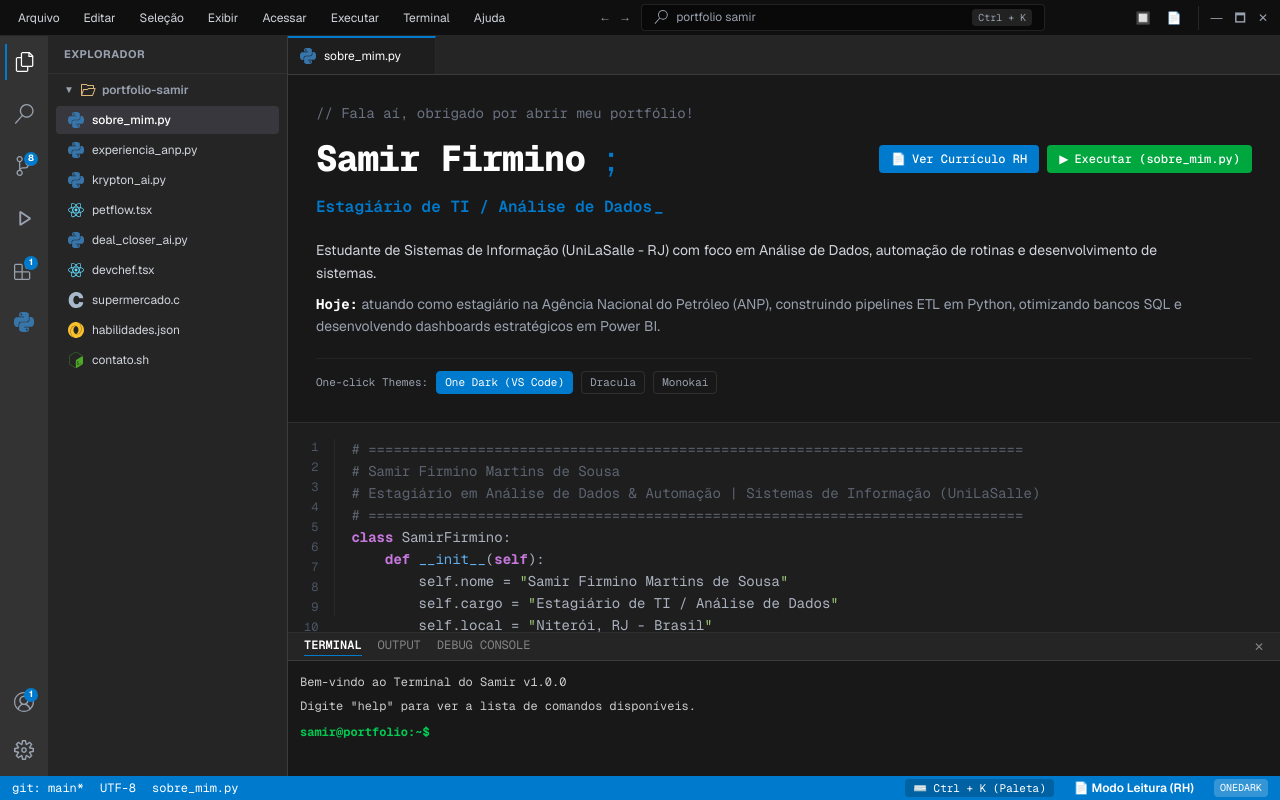
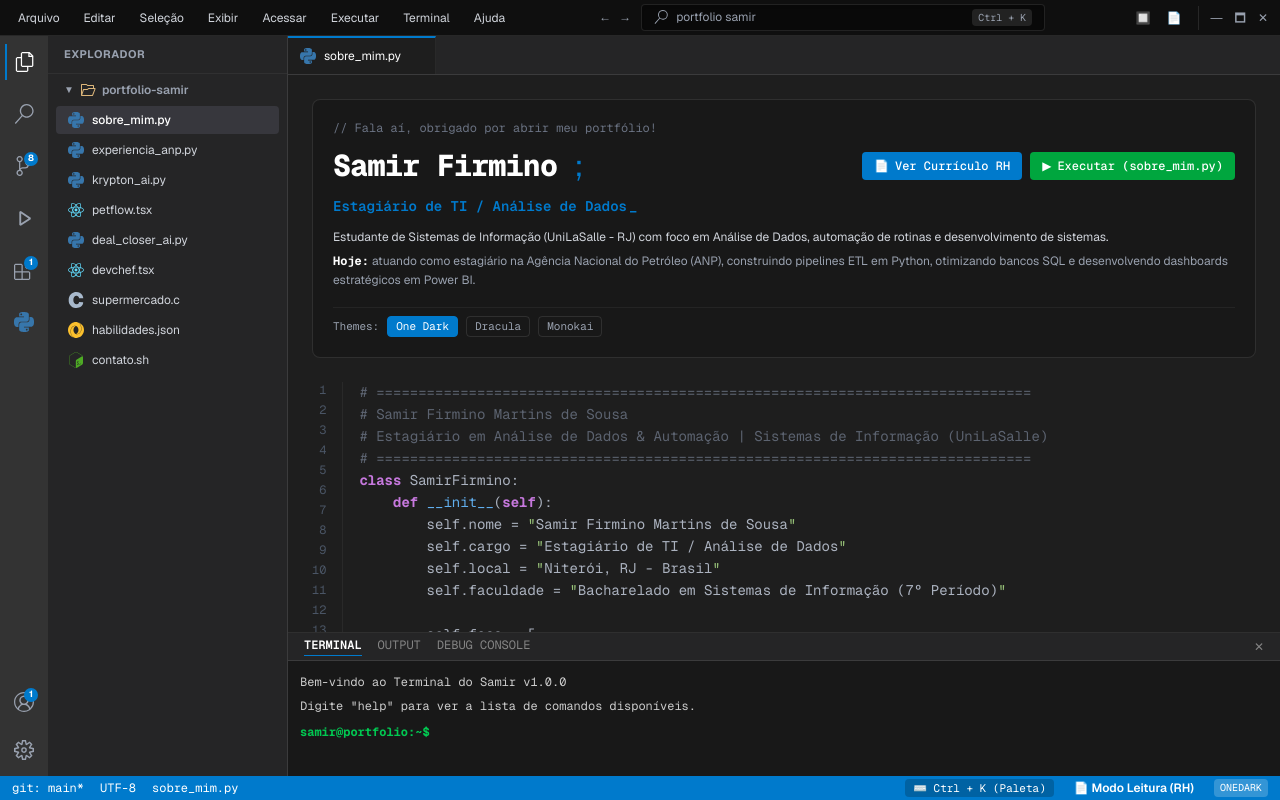
Before and after one commit to samirsousa/portfolio-ide, a Next.js app: page /portfolio-ide/ in a window 1280 px wide. Built offline with nearby package versions, Linux system fonts and the light colour scheme.

Commit message:
fix: reestrutura layout do Editor para rolagem conjunta do hero e linhas de codigo

```diff
--- a/src/components/Editor.tsx
+++ b/src/components/Editor.tsx
@@ -134,7 +134,7 @@
         });
     };
 
-    // 1. TELA DE INTRODUÇÃO ANIMADA (Branco + Azul)
+    // 1. TELA DE INTRODUÇÃO ANIMADA
     if (!isIntroDone) {
         const lines = introText.split('\n');
         const firstLine = lines[0] || '';
@@ -143,13 +143,11 @@
         return (
             <div className={`flex-1 flex flex-col items-center justify-center ${currentStyle.bg} font-mono p-6 transition-all select-none`}>
                 <div className="text-left space-y-1 max-w-md w-full text-base sm:text-lg font-bold leading-relaxed">
-                    {/* Linha 1 em Branco */}
                     <div className="text-white min-h-7">
                         {firstLine}
                         {lines.length === 1 && <span className="animate-pulse text-white">_</span>}
                     </div>
 
-                    {/* Linha 2 em Azul */}
                     {lines.length > 1 && (
                         <div className="text-[#007acc] min-h-7">
                             {secondLine}
@@ -163,16 +161,17 @@
 
     // 2. EXIBIÇÃO COMPLETA DA IDE APÓS A INTRO
     return (
-        <div className={`flex-1 flex flex-col ${currentStyle.bg} overflow-hidden transition-colors duration-200`}>
+        <div className={`flex-1 flex flex-col h-full min-h-0 ${currentStyle.bg} overflow-hidden transition-colors duration-200`}>
             {/* Abas Superiores (Tabs) */}
-            <div className="flex bg-[#252526] border-b border-white/10 overflow-x-auto scrollbar-none select-none">
+            <div className="flex bg-[#252526] border-b border-white/10 overflow-x-auto scrollbar-none select-none shrink-0">
                 {openFiles.map((file) => {
                     const isActive = file.id === activeFile.id;
                     return (
                         <div
                             key={file.id}
                             onClick={() => onSelectFile(file)}
-                            className={`flex items-center gap-2 px-3 py-2 text-xs border-r border-white/5 cursor-pointer style={{ minWidth: '120px', maxWidth: '200px' }} group transition-colors ${isActive
+                            style={{ minWidth: '120px', maxWidth: '200px' }}
+                            className={`flex items-center gap-2 px-3 py-2 text-xs border-r border-white/5 cursor-pointer group transition-colors ${isActive
                                 ? `${currentStyle.bg} text-white border-t-2 border-t-[#007acc]`
                                 : 'text-gray-400 hover:bg-[#2d2d2d] hover:text-gray-200'
                                 }`}
@@ -190,16 +189,16 @@
                 })}
             </div>
 
-            {/* Hero Banner Estilo Yash Dhingra Exact Copy */}
-            <div className={`${currentStyle.bannerBg} border-b border-white/10 p-5 sm:p-7 flex flex-col gap-4 select-none font-mono`}>
-                {/* Comentário de código em cinza */}
-                <p className="text-xs sm:text-sm text-gray-500 font-mono">
+            {/* Container Rolável Único (Hero + Código) */}
+            <div className={`flex-1 overflow-y-auto p-4 sm:p-6 font-mono text-sm ${currentStyle.text}`}>
+                {/* Hero Banner Compacto */}
+                <div className={`${currentStyle.bannerBg} border border-white/10 rounded-lg p-4 sm:p-5 flex flex-col gap-3 select-none mb-4`}>
+                    <p className="text-xs text-gray-500 font-mono">
                         // Fala aí, obrigado por abrir meu portfólio!
                     </p>
 
-                {/* Nome Grande e Botões */}
-                <div className="flex flex-col sm:flex-row justify-between items-start sm:items-center gap-4">
-                    <h1 className="text-3xl sm:text-4xl font-extrabold text-white tracking-tight">
+                    <div className="flex flex-col sm:flex-row justify-between items-start sm:items-center gap-3">
+                        <h1 className="text-2xl sm:text-3xl font-extrabold text-white tracking-tight">
                             Samir Firmino <span className="text-[#007acc] font-normal font-sans">;</span>
                         </h1>
 
@@ -221,14 +220,12 @@
                         </div>
                     </div>
 
-                {/* Frase do Cargo em AZUL animada */}
-                <div className="text-sm sm:text-base text-[#007acc] font-semibold style={{ minHeight: '24px' }} flex items-center">
+                    <div className="text-xs sm:text-sm text-[#007acc] font-semibold flex items-center">
                         <span>{typedTitle}</span>
                         <span className="animate-pulse text-[#007acc] ml-0.5">_</span>
                     </div>
 
-                {/* Parágrafos do Resumo Profissional */}
-                <div className="space-y-2 text-xs sm:text-sm text-gray-300 leading-relaxed font-sans max-w-4xl pt-1">
+                    <div className="space-y-1 text-xs text-gray-300 leading-relaxed font-sans max-w-4xl">
                         <p>
                             Estudante de Sistemas de Informação (UniLaSalle - RJ) com foco em Análise de Dados, automação de rotinas e desenvolvimento de sistemas.
                         </p>
@@ -239,26 +236,23 @@
 
                     {/* Temas */}
                     {onSelectTheme && (
-                    <div className="flex items-center gap-2 text-[11px] text-gray-400 pt-3 border-t border-white/5 font-mono mt-1">
-                        <span>One-click Themes:</span>
+                        <div className="flex items-center gap-2 text-[11px] text-gray-400 pt-2 border-t border-white/5 font-mono mt-1">
+                            <span>Themes:</span>
                             <button
                                 onClick={() => onSelectTheme('onedark')}
-                            className={`px-2 py-0.5 rounded border transition-colors ${theme === 'onedark' ? 'bg-[#007acc] text-white border-[#007acc]' : 'border-white/10 hover:border-white/30'
-                                }`}
+                                className={`px-2 py-0.5 rounded border transition-colors ${theme === 'onedark' ? 'bg-[#007acc] text-white border-[#007acc]' : 'border-white/10 hover:border-white/30'}`}
                             >
-                            One Dark (VS Code)
+                                One Dark
                             </button>
                             <button
                                 onClick={() => onSelectTheme('dracula')}
-                            className={`px-2 py-0.5 rounded border transition-colors ${theme === 'dracula' ? 'bg-[#bd93f9] text-black font-semibold border-[#bd93f9]' : 'border-white/10 hover:border-white/30'
-                                }`}
+                                className={`px-2 py-0.5 rounded border transition-colors ${theme === 'dracula' ? 'bg-[#bd93f9] text-black font-semibold border-[#bd93f9]' : 'border-white/10 hover:border-white/30'}`}
                             >
                                 Dracula
                             </button>
                             <button
                                 onClick={() => onSelectTheme('monokai')}
-                            className={`px-2 py-0.5 rounded border transition-colors ${theme === 'monokai' ? 'bg-[#e6db74] text-black font-semibold border-[#e6db74]' : 'border-white/10 hover:border-white/30'
-                                }`}
+                                className={`px-2 py-0.5 rounded border transition-colors ${theme === 'monokai' ? 'bg-[#e6db74] text-black font-semibold border-[#e6db74]' : 'border-white/10 hover:border-white/30'}`}
                             >
                                 Monokai
                             </button>
@@ -267,15 +261,16 @@
                 </div>
 
                 {/* Editor de Código Principal */}
-            <div className={`flex-1 overflow-auto p-4 font-mono text-sm leading-relaxed flex ${currentStyle.text}`}>
-                <div className="flex flex-col text-right pr-4 text-gray-600 select-none border-r border-white/5 mr-4 text-xs space-y-1">
+                <div className="flex leading-relaxed pt-2">
+                    <div className="flex flex-col text-right pr-4 text-gray-600 select-none border-r border-white/5 mr-4 text-xs space-y-1 shrink-0">
                         {activeFile.content.split('\n').map((_, index) => (
                             <span key={index}>{index + 1}</span>
                         ))}
                     </div>
 
-                <div className="font-mono text-xs sm:text-sm flex-1 space-y-0.5">
+                    <div className="font-mono text-xs sm:text-sm flex-1 space-y-0.5 overflow-x-auto">
                         {renderHighlightedCode(activeFile.content)}
+                    </div>
                 </div>
             </div>
         </div>
```
Lines whose indentation alone changed are shown as unchanged.
